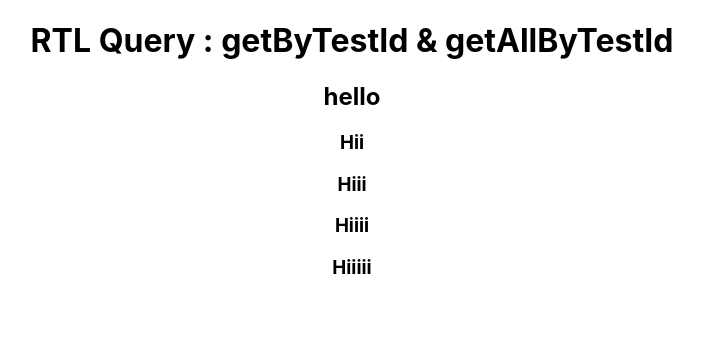
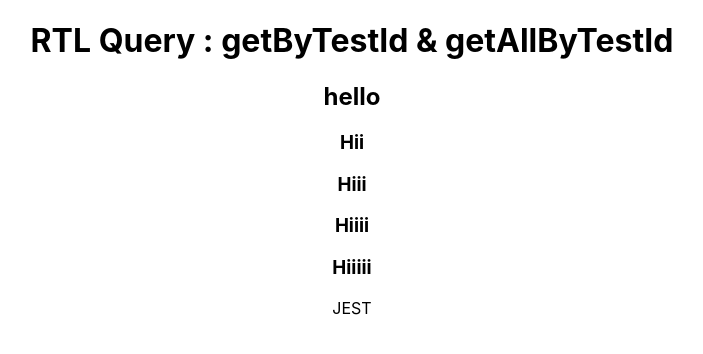
Before and after one commit to Kirttinath/react_testing_lib, a React (Create React App) app in the folder test_1/: page / in a window 1280 px wide. Shown: the top 354 px of the page, without its empty margins (288-991 px from the left). Built offline with nearby package versions, Linux system fonts and the light colour scheme.

Commit message:
overriding test-id implementation

```diff
--- a/test_1/src/TestId.js
+++ b/test_1/src/TestId.js
@@ -9,6 +9,7 @@ const TestId = () => {
       <h3 data-testid="id2">Hiii</h3>
       <h3 data-testid="id2">Hiiii</h3>
       <h3 data-testid="id2">Hiiiii</h3>
+      <div test1-id="1">JEST</div>
     </div>
   );
 };
```
Also changed, not shown: 1 other file (tests, documents, lock files or other folders).
